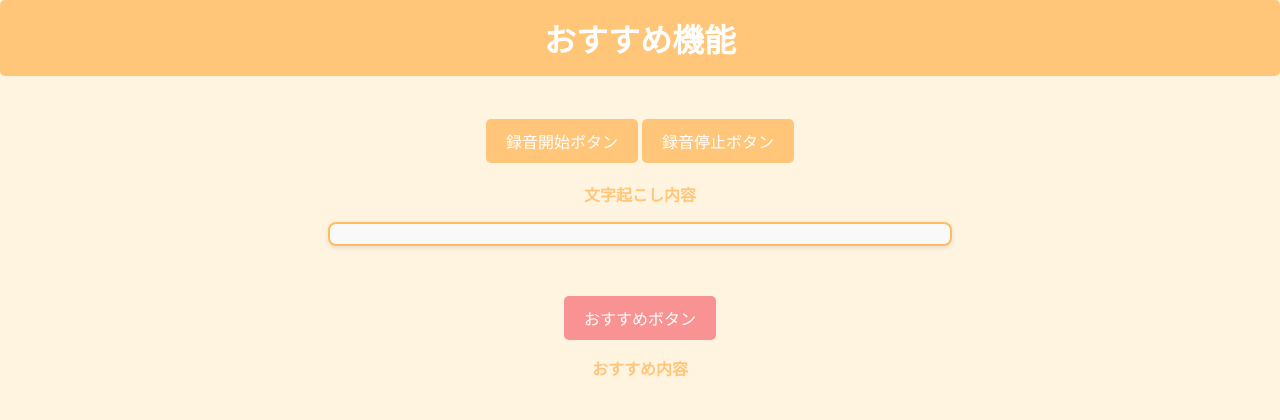
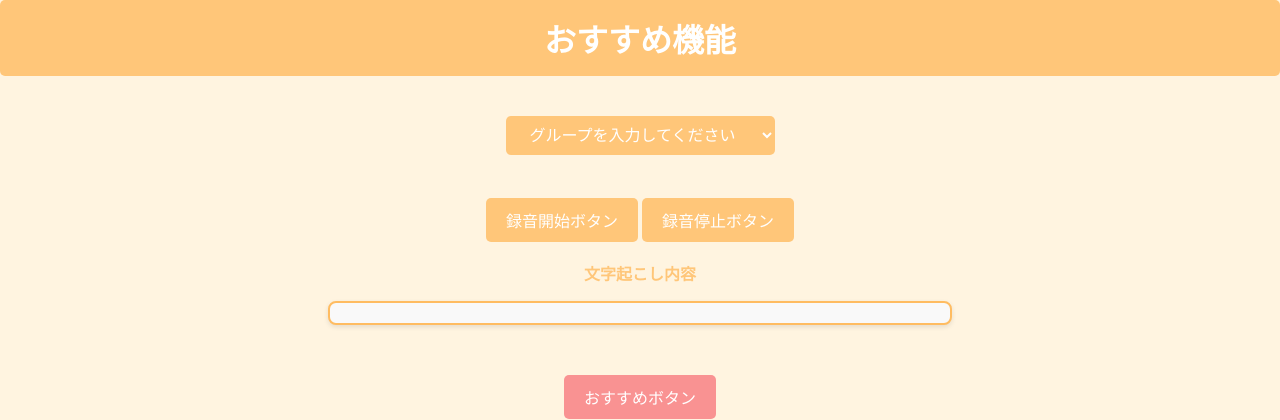
Before and after one commit to takusandayooo/geekcamp-vol-16, a Flask app: page /voice_recognition in a window 1280 px wide. Shown: the top 420 px of the page. Run offline with Flask 3, Linux system fonts and the light colour scheme.

Commit message:
feat: グループ情報を用いておすすめを表示する機能を追加

```diff
--- a/main/app.py
+++ b/main/app.py
@@ -13,6 +13,8 @@ from .module.recognition_main import voice_recognition_func
 
 load_dotenv()
 
+
+group_table: list[Group] = []
 
 app = Flask(__name__)
 
@@ -57,6 +59,8 @@ def table():
             )
 
         groups: list[Group] | None = split_groups_by(api_keys, intros)
+        global group_table
+        group_table=groups#NOTE: おすすめ機能でグループ情報を使うためにグローバル変数に格納
         if groups is None:
             return jsonify({"result": []})
 
@@ -67,11 +71,21 @@ def table():
 @app.route("/voice_recognition", methods=["POST", "GET"])
 def voice_recognition():
     if request.method == "GET":
-        return render_template("voice_recognition.html")
+        return render_template("voice_recognition.html", group_table=group_table)
     else:
         data = request.get_json()
         api_keys = ApiKeys(**data["api_keys"])
         print(data["result"])
+        print(data["result"],data["group"])
+        group_name=data["group"]
+        if group_name== "":
+            group_data="グループデータはありません"
+        else:
+            for group in group_table:
+                if group.group_name == group_name:
+                    group_data = group.overview
+                    break
+            group_data = group_data[0] if group_data else None
         result = voice_recognition_func(api_keys, data["result"])
         return jsonify({"status": "success", "result": result})
 
--- a/main/static/voice_recognition.css
+++ b/main/static/voice_recognition.css
@@ -30,6 +30,22 @@
     justify-content: center;  /* 水平方向の中央揃え */
     align-items: center;
     justify-content:space-around;
+}
+.center2 {
+    display: flex;
+    justify-content: center;  /* 水平方向の中央揃え */
+    align-items: center;
+    justify-content:space-around;
+    margin: 0 0 40px 0;
+}
+.select-button {
+    background-color: #ffc679;
+    color: white;
+    padding: 10px 20px;
+    border: none;
+    border-radius: 5px;
+    cursor: pointer;
+    font-size: 16px;
 }
 
 .text-container {
--- a/main/templates/voice_recognition.html
+++ b/main/templates/voice_recognition.html
@@ -14,6 +14,15 @@
     <div class="h1">
       <h1>おすすめ機能</h1>
     </div>
+    <div class="center2">
+      <select name="group" id="group_select" class="select-button">
+        <option value="">グループを入力してください</option>
+        {% for group in group_table %}
+        <option value="{{ group.group_name }}">{{ group.group_name }}</option>
+        {% endfor %}
+      </select>
+    </div>
+
 
     <div class="center">
       <table>
@@ -131,6 +140,7 @@
       }
 
       async function displayText() {
+        const group = document.getElementById("group_select").value;
         let result = await fetch("/voice_recognition", {
           method: "POST",
           headers: {
@@ -138,6 +148,7 @@
           },
           body: JSON.stringify({
             result: allvoice_text,
+            group: group,
           }),
         });
         let data = await result.json();
```
Also changed, not shown: main/module/recognition_main.py (+7 -4 lines).
